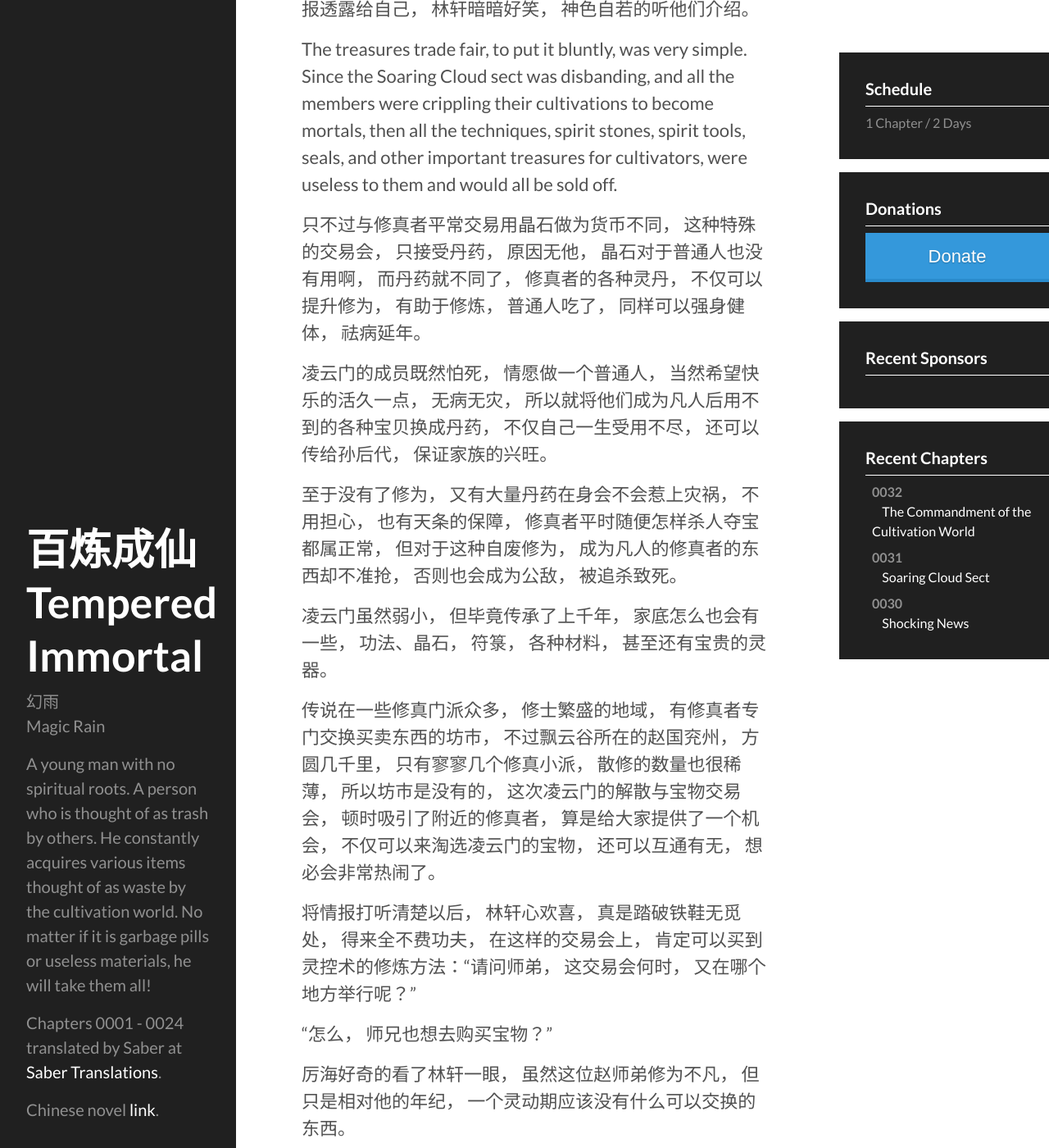
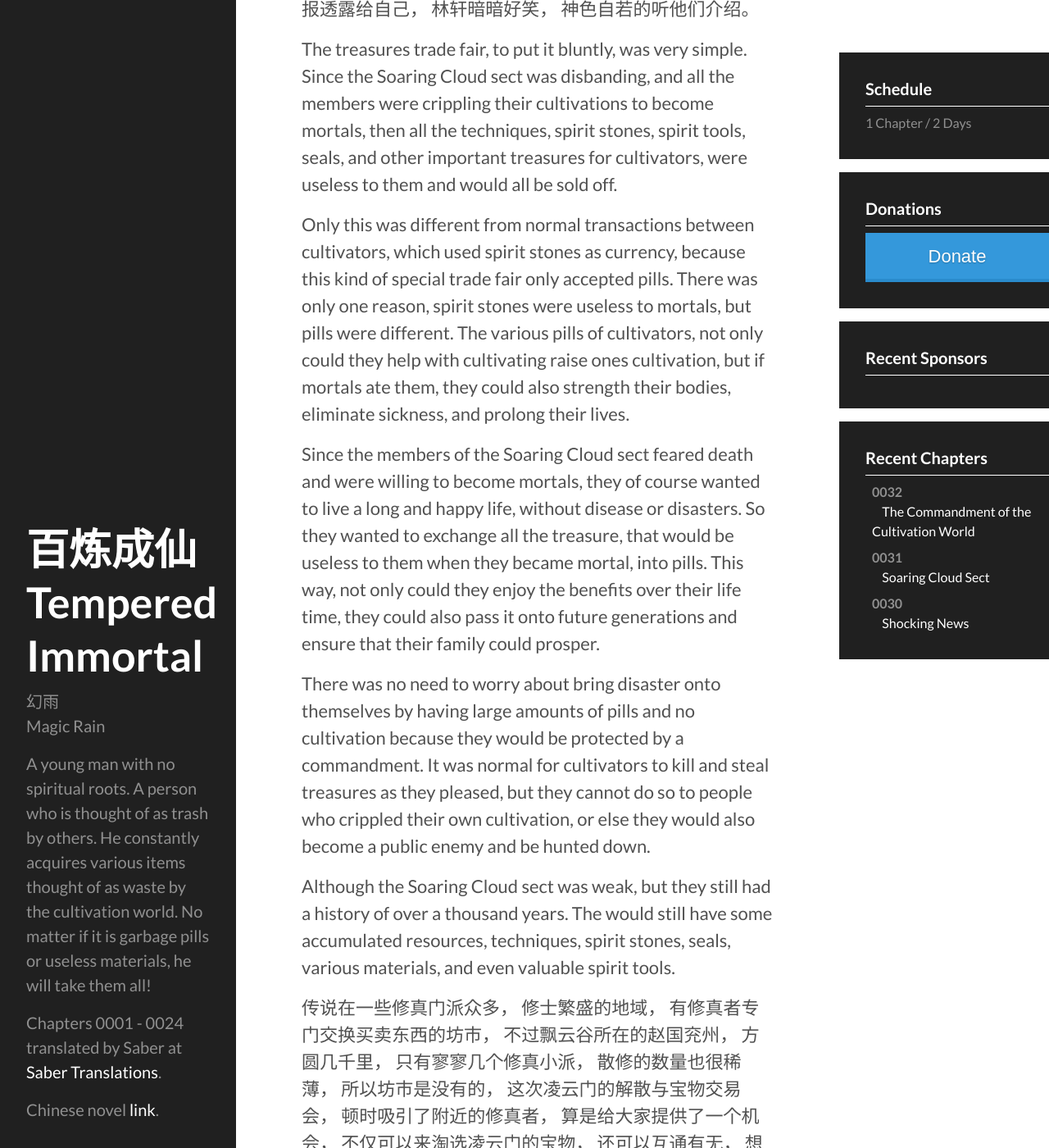
Before and after one commit to blcxtranslations/blcx, a Jekyll site: the page built from _translated/chapter-0032.md, in a window 1280 px wide and 1400 px high, scrolled down 3382 px. Shown: the whole window at 82% size. Built offline with Jekyll 4.4.1, drawn with Linux system fonts in a browser that asks for light colours; some of the changed text lies outside the part shown.

```diff
--- a/_translated/chapter-0032.md
+++ b/_translated/chapter-0032.md
@@ -50,45 +50,13 @@
 
 The treasures trade fair, to put it bluntly, was very simple. Since the Soaring Cloud sect was disbanding, and all the members were crippling their cultivations to become mortals, then all the techniques, spirit stones, spirit tools, seals, and other important treasures for cultivators, were useless to them and would all be sold off.
 
-只不过与修真者平常交易用晶石做为货币不同，
-这种特殊的交易会，
-只接受丹药，
-原因无他，
-晶石对于普通人也没有用啊，
-而丹药就不同了，
-修真者的各种灵丹，
-不仅可以提升修为，
-有助于修炼，
-普通人吃了，
-同样可以强身健体，
-祛病延年。
+Only this was different from normal transactions between cultivators, which used spirit stones as currency, because this kind of special trade fair only accepted pills. There was only one reason, spirit stones were useless to mortals, but pills were different. The various pills of cultivators, not only could they help with cultivating raise ones cultivation, but if mortals ate them, they could also strength their bodies, eliminate sickness, and prolong their lives.
 
-凌云门的成员既然怕死，
-情愿做一个普通人，
-当然希望快乐的活久一点，
-无病无灾，
-所以就将他们成为凡人后用不到的各种宝贝换成丹药，
-不仅自己一生受用不尽，
-还可以传给孙后代，
-保证家族的兴旺。
+Since the members of the Soaring Cloud sect feared death and were willing to become mortals, they of course wanted to live a long and happy life, without disease or disasters. So they wanted to exchange all the treasure, that would be useless to them when they became mortal, into pills. This way, not only could they enjoy the benefits over their life time, they could also pass it onto future generations and ensure that their family could prosper.
 
-至于没有了修为，
-又有大量丹药在身会不会惹上灾祸，
-不用担心，
-也有天条的保障，
-修真者平时随便怎样杀人夺宝都属正常，
-但对于这种自废修为，
-成为凡人的修真者的东西却不准抢，
-否则也会成为公敌，
-被追杀致死。
+There was no need to worry about bring disaster onto themselves by having large amounts of pills and no cultivation because they would be protected by a commandment. It was normal for cultivators to kill and steal treasures as they pleased, but they cannot do so to people who crippled their own cultivation, or else they would also become a public enemy and be hunted down.
 
-凌云门虽然弱小，
-但毕竟传承了上千年，
-家底怎么也会有一些，
-功法、晶石，
-符箓，
-各种材料，
-甚至还有宝贵的灵器。
+Although the Soaring Cloud sect was weak, but they still had a history of over a thousand years. The would still have some accumulated resources, techniques, spirit stones, seals, various materials, and even valuable spirit tools.
 
 传说在一些修真门派众多，
 修士繁盛的地域，
@@ -105,30 +73,12 @@
 还可以互通有无，
 想必会非常热闹了。
 
-将情报打听清楚以后，
-林轩心欢喜，
-真是踏破铁鞋无觅处，
-得来全不费功夫，
-在这样的交易会上，
-肯定可以买到灵控术的修炼方法：“请问师弟，
-这交易会何时，
-又在哪个地方举行呢？”
+After gathering clear information about this, Lin Xuan was very glad. This was definitely "finding something by change after travelling far and wide in search of it". In this kind of trade fair, he could definitely find the Spirit Control technique. "Excuse me junior brother, when is this trade fair and where will it be held?"
 
-“怎么，
-师兄也想去购买宝物？”
+"What? Does senior brother want to go purchase treasures?"
 
-厉海好奇的看了林轩一眼，
-虽然这位赵师弟修为不凡，
-但只是相对他的年纪，
-一个灵动期应该没有什么可以交换的东西。
+Li Hai looked at Lin Xuan curiously. Although the junior brother Zhao's cultivation was extraordinary, but that was only relative to his age. A Spirit Gathering stage cultivator should not have anything that could be exchanged.
 
-“呵呵，
-当然不是了。”林轩可不会傻到暴露自己的意图：“愚兄怎么可能有东西交换呢，
-最多看着眼馋，
-我只是好奇，
-才想要打听一下而已。”
+"Haha, of course not." Lin Xuan would not stupidly expose his intent. "愚兄怎么可能有东西交换呢, 最多看着眼馋? I am just curious and want to find out more, that's all."
 
-这番话合情合理，
-再加上林轩完美的骗人表情，
-厉海和陈丰果然没有怀疑，
-再一次解答了林轩想要知道的问题。
+This remark was very reasonable, and combined with Lin Xuan's perfect lying face, caused Li Hai and Chen Feng to have zero doubts. And once again, they gave the answers to Lin Xuan's questions.
```
Also changed, not shown: _translated/chapter-0031.md (+1 -1 lines).
